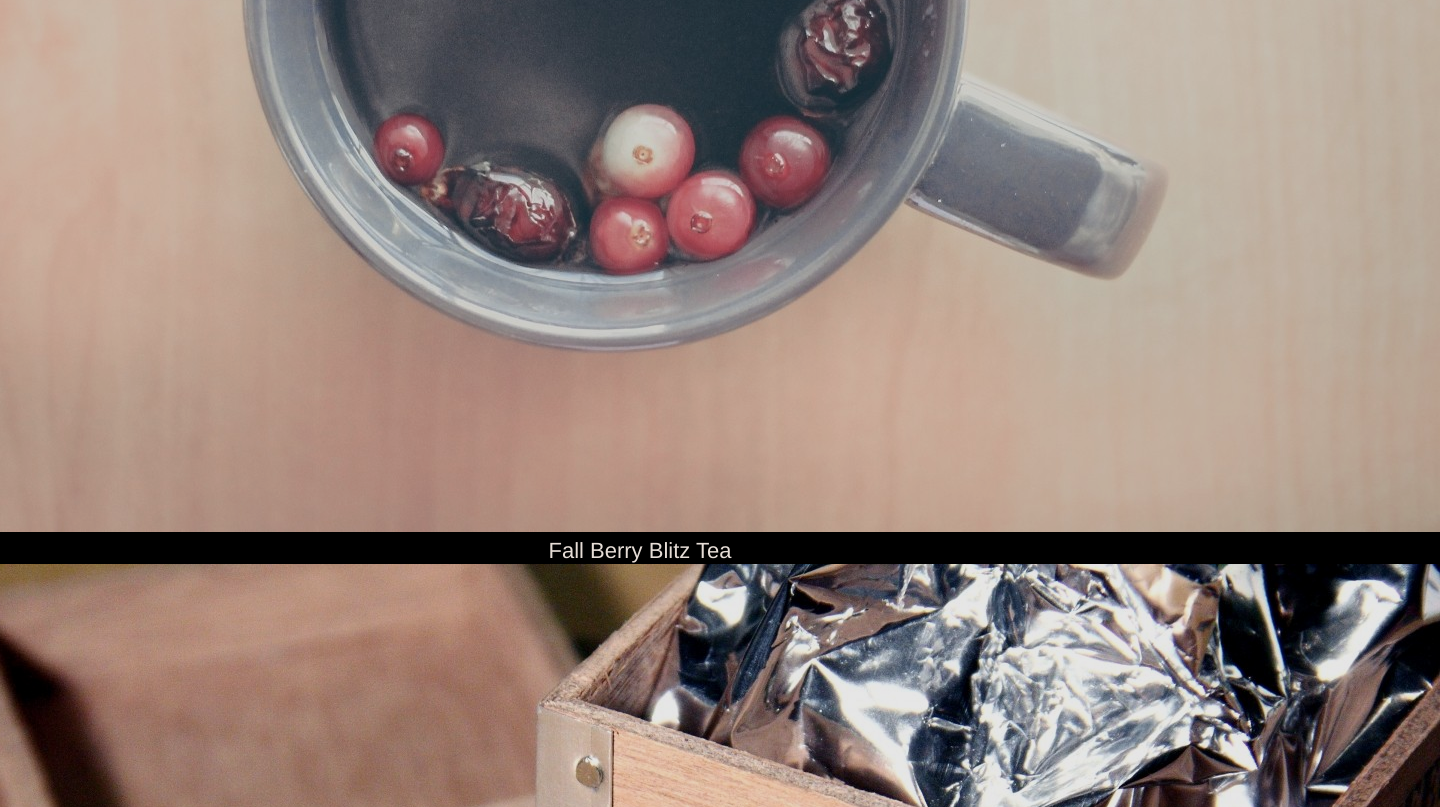
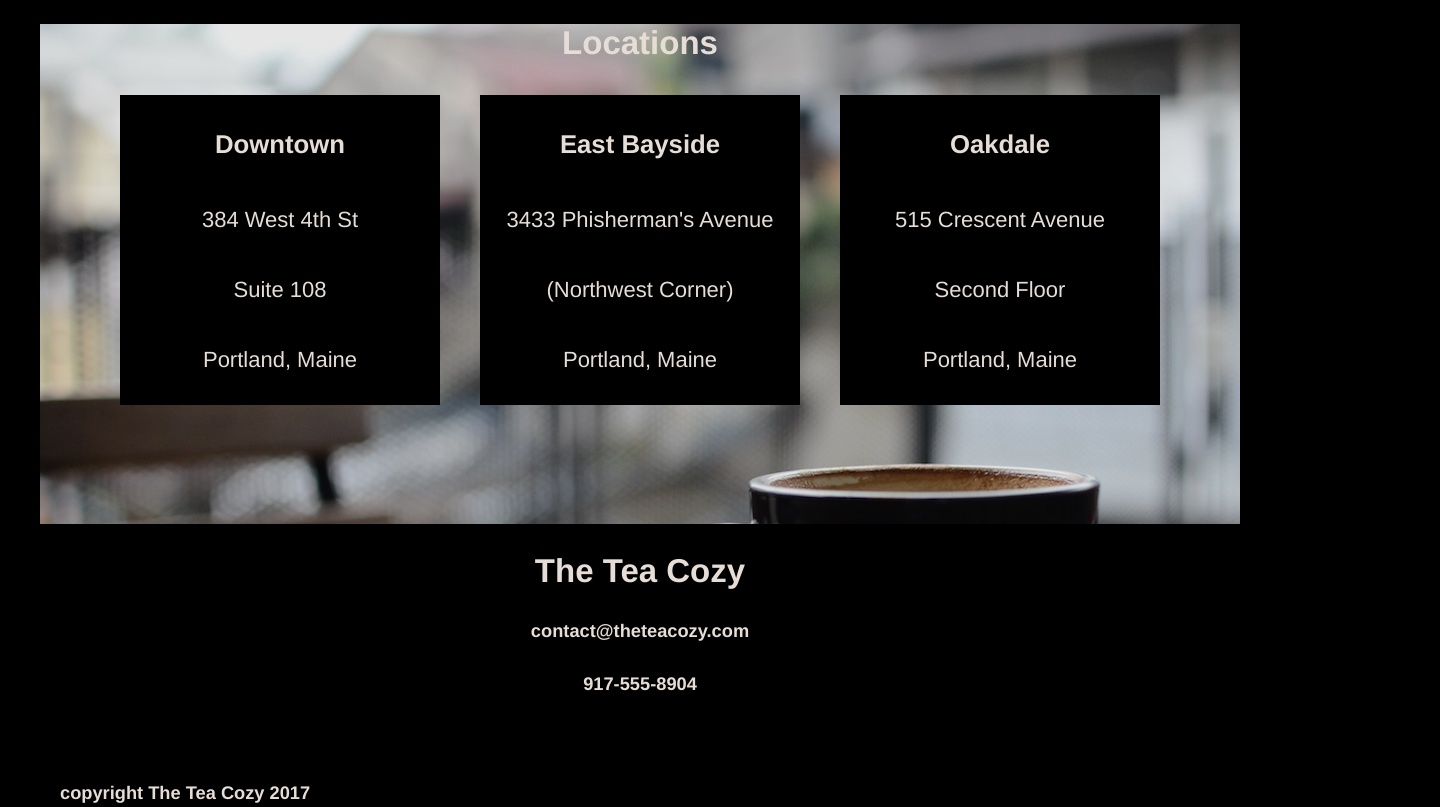
Before and after one commit to designbynuff/TeaCozy, a plain HTML site: page index.html in a window 1280 px wide. Shown: the part 1524-2331 px from the top of the page, 1440 px wide, since content can reach past the window. Drawn offline with Linux system fonts and the light colour scheme; files whose address does not match are found by name.

Commit message:
That's a wrap
This one was really hard and I ended up having to inspect the sample
page and steal a lot. I think the spec was missing a lot of key info.

```diff
--- a/index.html
+++ b/index.html
@@ -86,6 +86,18 @@
       </div>
     </div>
 
+    <!-- Contact Section -->
+    <div id="contact">
+      <h2>The Tea Cozy</h2>
+      <h5>contact@theteacozy.com</h5>
+      <h5>917-555-8904</h5>
+    </div>
+
+    <!-- Footer -->
+    <footer>
+      <h5>copyright The Tea Cozy 2017</h5>
+    </footer>
+
     </div>
 
   </body>
--- a/resources/css/style.css
+++ b/resources/css/style.css
@@ -54,3 +54,61 @@ a {
     background-image: url(https://s3.amazonaws.com/codecademy-content/courses/freelance-1/unit-4/img-mission-background.jpg);
     padding-top: 70px;
 }
+
+#mission .content{
+  background-color: black;
+  margin: auto;
+  width: 100%;
+}
+
+#store{
+  width: 1000px;
+  margin: auto;
+}
+
+.items{
+
+}
+
+.item{
+padding: 5px;
+}
+
+.item img{
+  display: block;
+  width: 300px;
+  height: 200px;
+  margin: 10px;
+}
+
+.item span {
+    display: block;
+    padding: 5px;
+    font-weight: bold;
+    text-align: center;
+}
+
+#locations {
+    background-image: url(../img/img-locations-background.jpg);
+    height: 500px;
+}
+
+.location {
+    opacity: 1.0;
+    padding: 10px;
+    margin: 5px 20px;
+    background-color: black;
+    flex-basis: 300px;
+    display: flex;
+    flex-direction: column;
+    justify-content: center;
+}
+
+#contact{
+  height: 200px;
+}
+
+footer{
+  text-align: left;
+  margin-left: 20px;
+}
```
